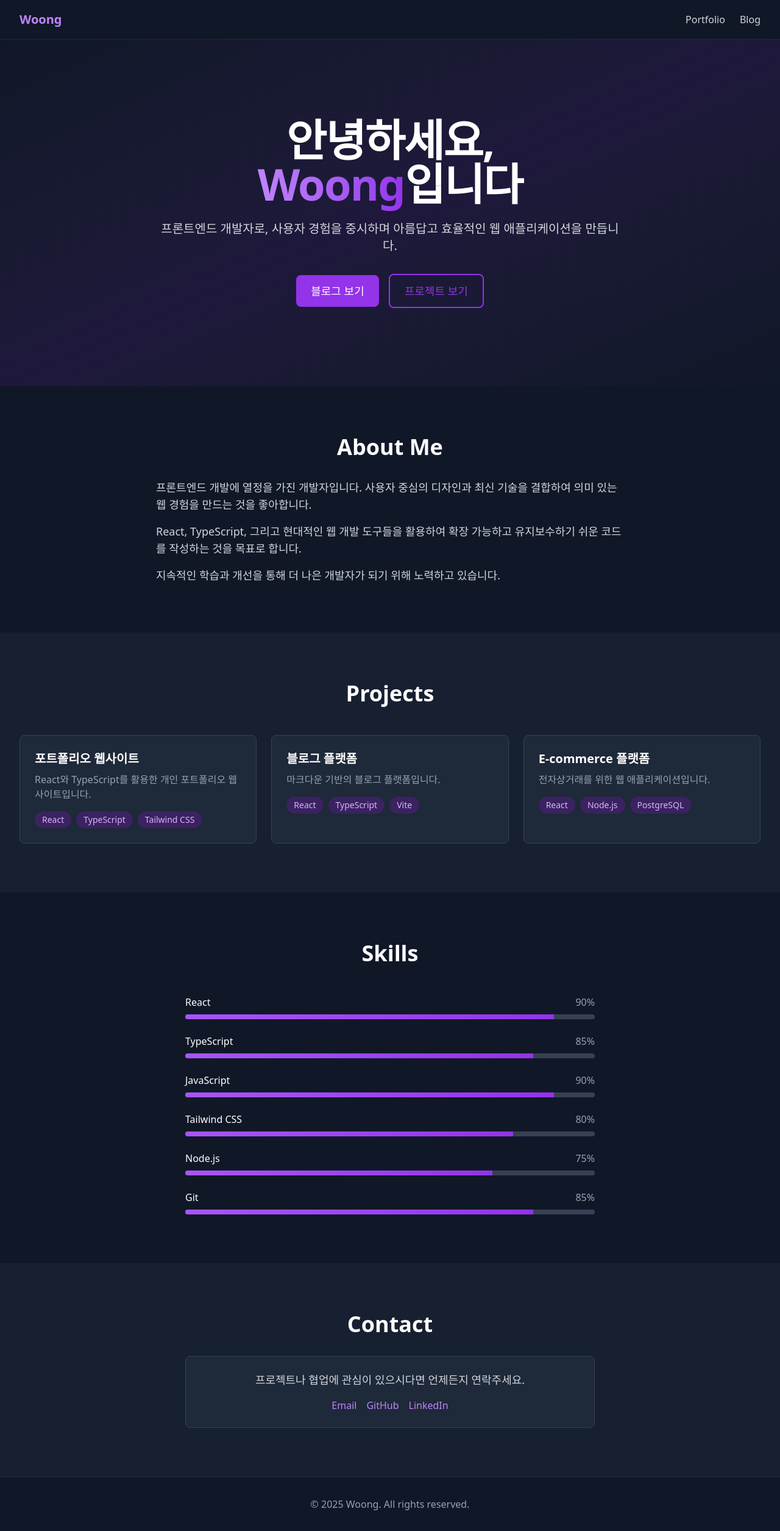
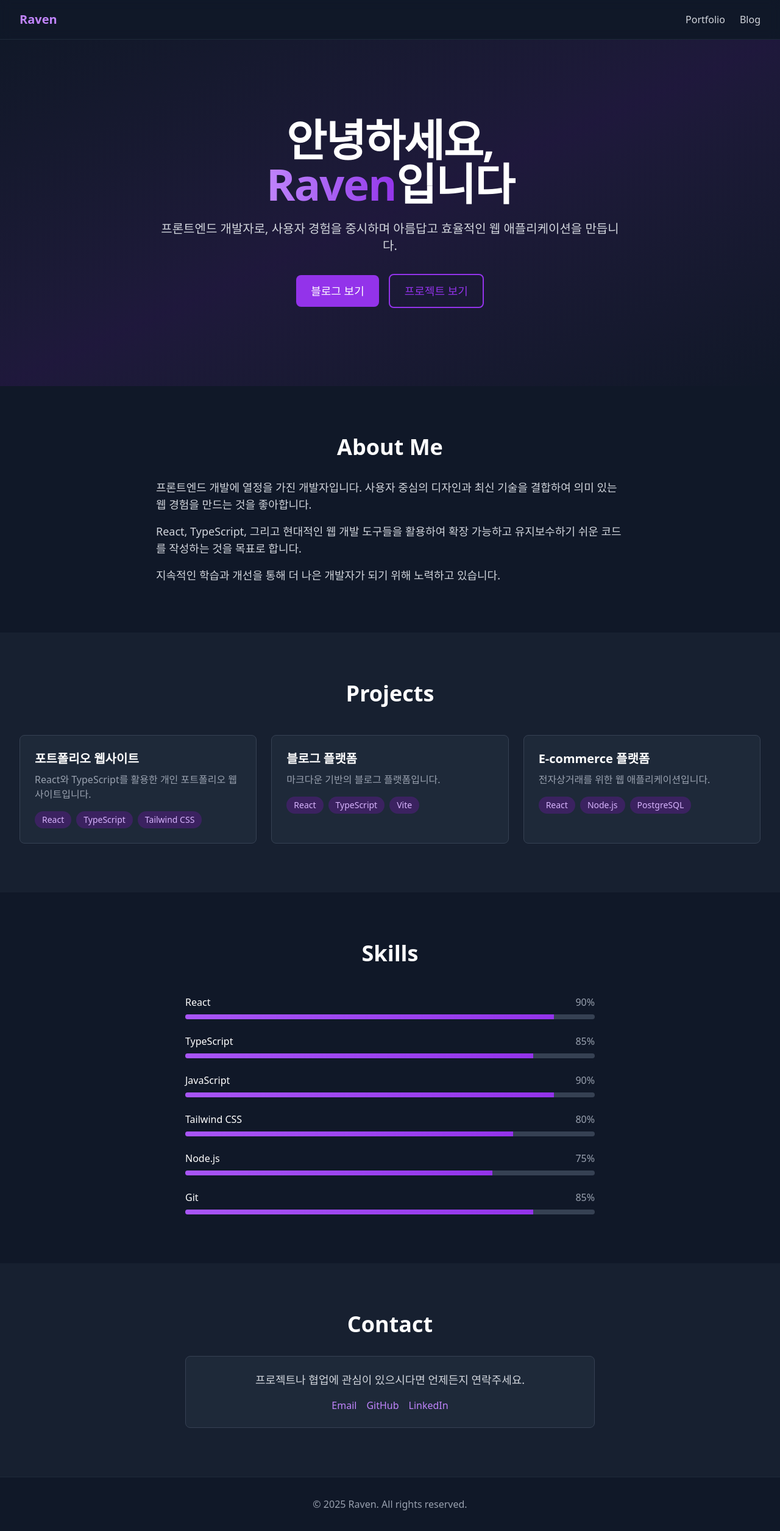
Before and after one commit to oobg/site, a React (Vite) app: page / in a window 1280 px wide. Shown: the whole page at 61% size. Built offline with nearby package versions, Linux system fonts and the light colour scheme; what miragejs would draw is missing.

Commit message:
refactor: 프로젝트 브랜딩을 "Woong"에서 "Raven"으로 전면 변경

```diff
--- a/index.html
+++ b/index.html
@@ -4,7 +4,12 @@
     <meta charset="UTF-8" />
     <link rel="icon" type="image/svg+xml" href="/vite.svg" />
     <meta name="viewport" content="width=device-width, initial-scale=1.0" />
-    <title>Woong - Portfolio & Blog</title>
+    <meta name="description" content="Raven의 포트폴리오 및 블로그 - raven.kr" />
+    <meta property="og:title" content="Raven - Portfolio & Blog" />
+    <meta property="og:description" content="프론트엔드 개발자 Raven의 포트폴리오 및 블로그" />
+    <meta property="og:type" content="website" />
+    <meta property="og:url" content="https://raven.kr" />
+    <title>Raven - Portfolio & Blog</title>
   </head>
   <body>
     <div id="root"></div>
--- a/package.json
+++ b/package.json
@@ -1,5 +1,5 @@
 {
-  "name": "woong-site",
+  "name": "raven-site",
   "private": true,
   "version": "0.0.0",
   "type": "module",
--- a/src/shared/api/mock/factories/blog.ts
+++ b/src/shared/api/mock/factories/blog.ts
@@ -35,7 +35,7 @@ React Compiler가 공식적으로 지원되기 시작했습니다. 이는 개발
 React 19는 더 나은 성능과 개발자 경험을 제공합니다.
     `.trim(),
     excerpt: 'React 19의 새로운 기능들과 변경사항을 살펴봅니다.',
-    author: 'Woong',
+    author: 'Raven',
     createdAt: '2024-01-15T10:00:00Z',
     updatedAt: '2024-01-15T10:00:00Z',
     tags: ['React', 'Frontend', 'JavaScript'],
@@ -62,7 +62,7 @@ TypeScript는 JavaScript에 타입 시스템을 추가하여 더 안전하고
 - 유니온 타입과 제네릭 적극 활용
     `.trim(),
     excerpt: 'TypeScript를 활용한 타입 안전한 개발 방법을 알아봅니다.',
-    author: 'Woong',
+    author: 'Raven',
     createdAt: '2024-01-20T14:30:00Z',
     updatedAt: '2024-01-20T14:30:00Z',
     tags: ['TypeScript', 'Programming', 'Best Practices'],
@@ -92,7 +92,7 @@ Feature-Sliced Design (FSD)는 확장 가능하고 유지보수하기 쉬운 프
 - 팀 협업에 유리
     `.trim(),
     excerpt: 'FSD 아키텍처를 활용한 프로젝트 구조화 방법을 소개합니다.',
-    author: 'Woong',
+    author: 'Raven',
     createdAt: '2024-01-25T09:15:00Z',
     updatedAt: '2024-01-25T09:15:00Z',
     tags: ['Architecture', 'Frontend', 'FSD'],
--- a/src/widgets/contact/ui/contact.tsx
+++ b/src/widgets/contact/ui/contact.tsx
@@ -14,7 +14,7 @@ export const Contact = () => {
               </p>
               <div className="flex flex-col items-center gap-4 sm:flex-row sm:justify-center">
                 <a
-                  href="mailto:contact@example.com"
+                  href="mailto:contact@raven.kr"
                   className="text-primary-400 hover:text-primary-300"
                 >
                   Email
--- a/src/widgets/hero/ui/hero.tsx
+++ b/src/widgets/hero/ui/hero.tsx
@@ -10,7 +10,7 @@ export const Hero = () => {
             안녕하세요,
             <br />
             <span className="bg-gradient-to-r from-primary-400 to-primary-600 bg-clip-text text-transparent">
-              Woong
+              Raven
             </span>
             입니다
           </h1>
--- a/src/widgets/layout/ui/footer.tsx
+++ b/src/widgets/layout/ui/footer.tsx
@@ -3,7 +3,7 @@ export const Footer = () => {
     <footer className="border-t border-gray-800 bg-gray-900">
       <div className="container-custom py-8">
         <div className="text-center text-gray-400">
-          <p>&copy; {new Date().getFullYear()} Woong. All rights reserved.</p>
+          <p>&copy; {new Date().getFullYear()} Raven. All rights reserved.</p>
         </div>
       </div>
     </footer>
--- a/src/widgets/layout/ui/header.tsx
+++ b/src/widgets/layout/ui/header.tsx
@@ -6,7 +6,7 @@ export const Header = () => {
       <nav className="container-custom">
         <div className="flex h-16 items-center justify-between">
           <Link to="/" className="text-xl font-bold text-primary-400 hover:text-primary-300">
-            Woong
+            Raven
           </Link>
           <div className="flex items-center gap-6">
             <Link
```
Also changed, not shown: 1 other file (tests, documents, lock files or other folders).
